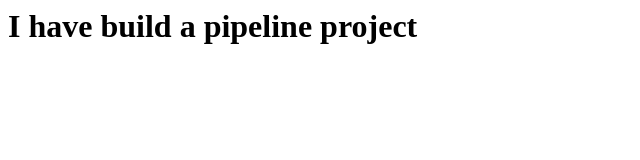
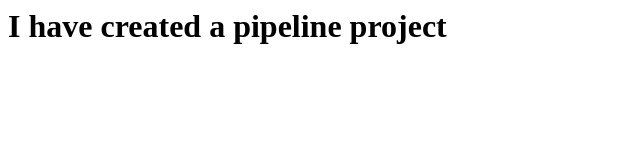
Before and after one commit to suneeshms96/app-ansible, a plain HTML site: page index.html in a window 1280 px wide. Shown: the whole page, without its empty margins (0-640 px from the left). Drawn offline with Linux system fonts and the light colour scheme.

Commit message:
index.html updated

```diff
--- a/index.html
+++ b/index.html
@@ -1 +1 @@
-<h1> I have build a pipeline project</h1>
+<h1> I have created a pipeline project</h1>
```
